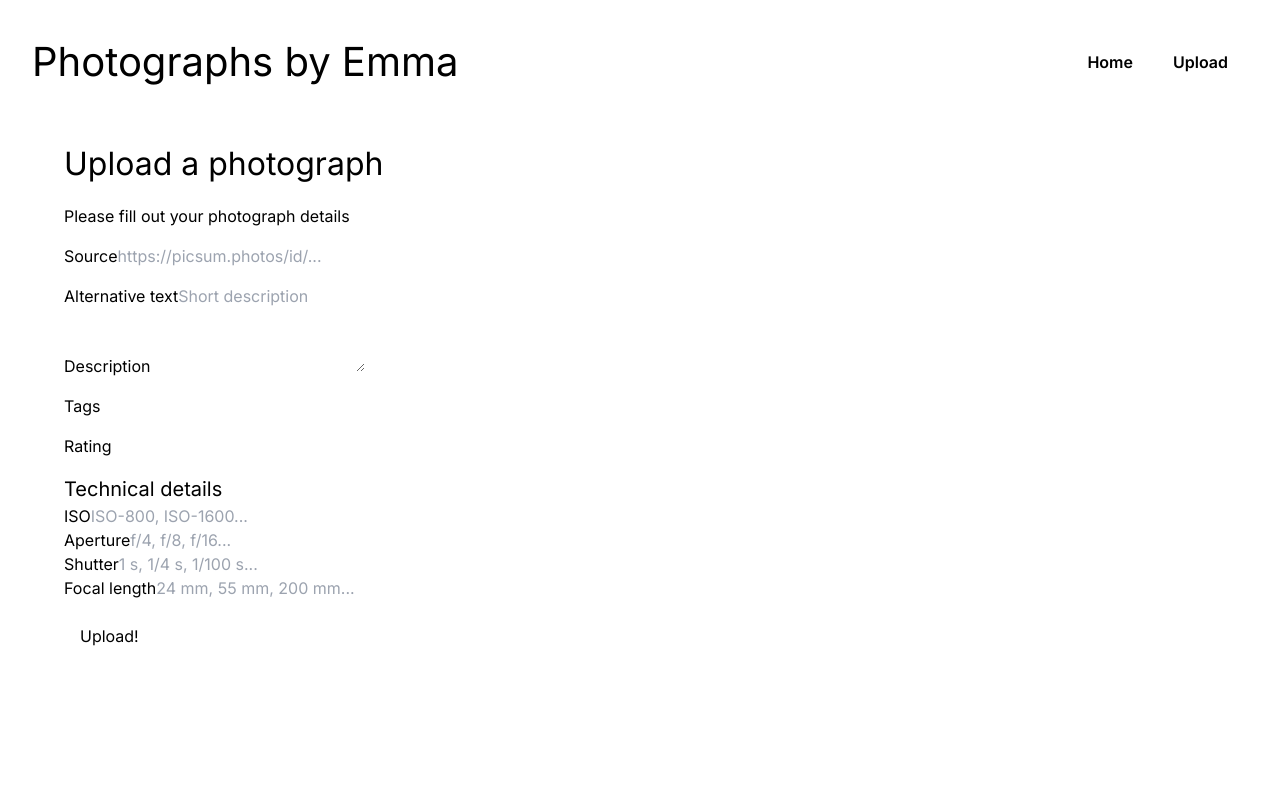
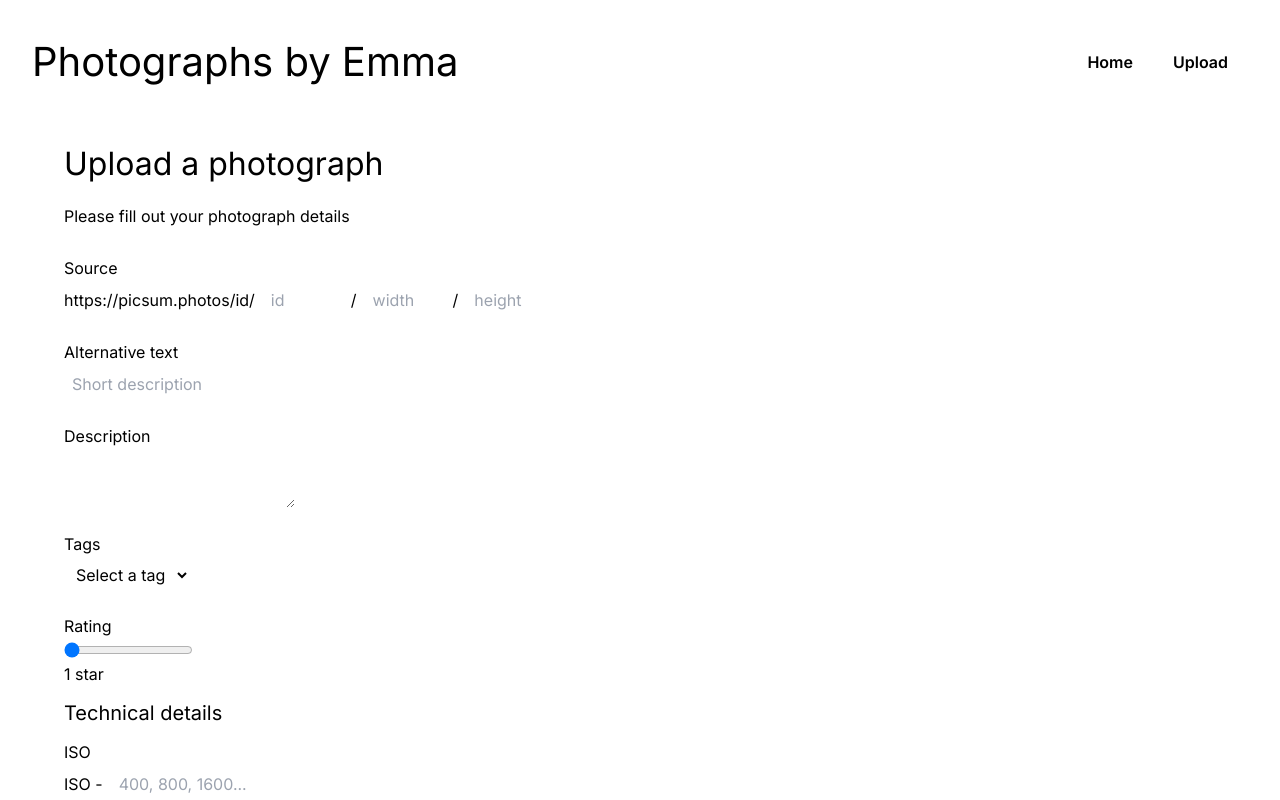
Before and after one commit to Ebo-Mex/next-photography, a Next.js app: page /create in a window 1280 px wide. Shown: the top 800 px of the page. Built offline with nearby package versions, Linux system fonts and the light colour scheme.

Commit message:
chore: final form changes

```diff
--- a/src/app/[id]/page.tsx
+++ b/src/app/[id]/page.tsx
@@ -5,7 +5,7 @@ import goldStar from "public/gold-star.svg";
 
 async function GetPhotographById(id: Number) {
     const URL = "http://localhost:8000";
-    const res = await fetch(`${URL}/photographs/${id}`);
+    const res = await fetch(`${URL}/photographs/${id}`, { cache: "no-store" });
     return res.json();
 }
 
@@ -21,7 +21,7 @@ export default async function Photograph({ params }: PhotoId) {
     return (
         <main className="pt-4 px-16 pb-16 flex flex-col gap-4">
             <h2>More details</h2>
-            <div className="flex flex-wrap items-start justify-around p-8">
+            <div className="flex flex-wrap items-start justify-around p-8 gap-8">
                 <div className="relative w-60 h-60">
                     <Image
                         alt={photograph.alt}
@@ -53,7 +53,7 @@ export default async function Photograph({ params }: PhotoId) {
             <div className="flex gap-2 items-center">
                 Tags:
                 <div className="flex gap-4">
-                    {photograph.tags.map((tag: String, idx: Number) => (
+                    {photograph.tags && photograph.tags.map((tag: String, idx: Number) => (
                         <p className="chips" key={`tag-${idx}`}>
                             {tag}
                         </p>
--- a/src/app/components/CreatePhotoForm.tsx
+++ b/src/app/components/CreatePhotoForm.tsx
@@ -17,16 +17,20 @@ interface PhotographUploadData {
 
 export default function CreatePhotoForm() {
     const router = useRouter();
-    const [src, setSrc] = useState('')
+    const availableTags = ['city', 'rural', 'urban', 'flower', 'macro', 'pets'];
+
+    const [photoId, setPhotoId] = useState('')
+    const [width, setWidth] = useState('')
+    const [height, setHeight] = useState('')
     const [alt, setAlt] = useState('')
     const [description, setDescription] = useState('')
-    const [tags, setTags] = useState([])
+    const [tags, setTags] = useState<string[]>([])
     const [rating, setRating] = useState(1)
     const [iso, setIso] = useState('')
     const [aperture, setAperture] = useState('')
     const [shutter, setShutter] = useState('')
     const [focallength, setFocallength] = useState('')
-
+    const [isLoading, setIsLoading] = useState(false)
 
     async function CreatePhotograph(data: PhotographUploadData) {
         const URL = "http://localhost:8000";
@@ -45,34 +49,67 @@ export default function CreatePhotoForm() {
     }
 
     const handleUpload = () => {
+        setIsLoading(true);
+
         const photograph: PhotographUploadData = {
             alt,
             rating,
-            src,
+            src: `https://picsum.photos/id/${photoId}/${width}/${height}`,
             tags,
-            iso,
-            aperture,
-            shutter,
-            focallength,
+            iso: `ISO-${iso}`,
+            aperture: `f/${aperture}`,
+            shutter: `${shutter} s`,
+            focallength: `${focallength} mm`,
             description,
         }
 
         CreatePhotograph(photograph);
     }
 
+    const handleTagChange = (e: React.ChangeEvent<HTMLSelectElement>) => {
+        const tag = e.target.value;
+        if (!tags.includes(tag)) {
+            setTags(previousTag => [...previousTag, tag]);
+        }
+    }
+
+    const handleRemoveTag = (tag: string) => {
+        setTags(previousTags => previousTags.filter((currentTag) => currentTag !== tag));
+    }
+
     return (
         <div>
-            <form action={handleUpload} className="flex flex-col gap-4">
-                <div>
+            <form action={handleUpload} className="flex flex-col">
+                <div className="input-container src">
                     <label htmlFor="src">Source</label>
-                    <input
-                        id="src"
-                        placeholder="https://picsum.photos/id/..."
-                        required
-                        onChange={(e) => setSrc(e.target.value)}
-                    ></input>
+                    <div>
+                        <span className="mr-2">https://picsum.photos/id/</span>
+                        <input
+                            id="src"
+                            placeholder="id"
+                            required
+                            type="number"
+                            onChange={(e) => setPhotoId(e.target.value)}
+                        ></input>
+                        <span className="mx-2">/</span>
+                        <input
+                            id="width"
+                            placeholder="width"
+                            required
+                            type="number"
+                            onChange={(e) => setWidth(e.target.value)}
+                        ></input>
+                        <span className="mx-2">/</span>
+                        <input
+                            id="height"
+                            placeholder="height"
+                            required
+                            type="number"
+                            onChange={(e) => setHeight(e.target.value)}
+                        ></input>
+                    </div>
                 </div>
-                <div>
+                <div className="input-container">
                     <label htmlFor="alt">Alternative text</label>
                     <input
                         id="alt"
@@ -81,68 +118,98 @@ export default function CreatePhotoForm() {
                         onChange={(e) => setAlt(e.target.value)}
                     ></input>
                 </div>
-                <div>
+                <div className="input-container">
                     <label htmlFor="description">Description</label>
                     <textarea id="description"
                         onChange={(e) => setDescription(e.target.value)}
                     ></textarea>
                 </div>
-                {/* TODO DROPDOWN */}
-                <div>
+                <div className="input-container">
                     <label htmlFor="tags">Tags</label>
-                    <input id="tags"
-                    // onChange={(e) => setTags(e.target.value)}
-                    ></input>
+                    <select
+                        id="tags"
+                        onChange={handleTagChange}
+                        value=''
+                    >
+                        <option hidden value="">Select a tag</option>
+                        {availableTags.map((tag, idx) => (
+                            <option className="capitalize" key={`option-tag-${idx}`} value={tag}>{tag}</option>
+                        ))}
+                    </select>
+                    {tags.length > 0 &&
+                        (
+                            <div className="flex flex-wrap gap-4 mt-4">
+                                {tags.map((tag, idx) => (
+                                    <div className="chips capitalize w-fit flex items-center justify-center" key={`selected-tag-${idx}`}>
+                                        <p>{tag}</p> <button type="button" onClick={() => handleRemoveTag(tag)} className="m-0 ml-2 py-1 px-2 border-2 text-red-500"><p className="m-0">x</p></button>
+                                    </div>
+                                ))}
+                            </div>
+                        )
+                    }
                 </div>
-                {/* TODO SLIDER */}
-                <div>
+                <div className="input-container rating">
                     <label htmlFor="rating">Rating</label>
-                    <input type="number" id="rating"
+                    <input type="range" min="1" max="5" id="rating" value={rating}
                         onChange={(e) => setRating(Number(e.target.value))}
                     ></input>
+                    <p>{rating === 1 ? '1 star' : rating + ' stars'}</p>
                 </div>
                 <div>
                     <h3>Technical details</h3>
-                    <div>
+                    <div className="input-container">
                         <label htmlFor="iso">ISO</label>
+                        <div>
+                        <span className="mr-2">ISO -</span>
                         <input
                             id="iso"
-                            placeholder="ISO-800, ISO-1600..."
+                            placeholder="400, 800, 1600..."
                             required
+                            type="number"
                             onChange={(e) => setIso(e.target.value)}
                         ></input>
+                        </div>
                     </div>
-                    <div>
+                    <div className="input-container">
                         <label htmlFor="aperture">Aperture</label>
+                        <div>
+                        <span className="mr-2">f /</span>
                         <input
                             id="aperture"
-                            placeholder="f/4, f/8, f/16..."
+                            placeholder="4, 8, 16..."
                             required
+                            type="number"
                             onChange={(e) => setAperture(e.target.value)}
                         ></input>
+                        </div>
                     </div>
-                    <div>
+                    <div className="input-container">
                         <label htmlFor="shutter">Shutter</label>
+                        <div>
                         <input
                             id="shutter"
-                            placeholder="1 s, 1/4 s, 1/100 s..."
+                            placeholder="1, 1/4, 1/100..."
                             required
                             onChange={(e) => setShutter(e.target.value)}
                         ></input>
+                        <span className="ml-2">s</span>
+                        </div>
                     </div>
-                    <div>
+                    <div className="input-container">
                         <label htmlFor="focallength">Focal length</label>
+                        <div>
                         <input
                             id="focallength"
-                            placeholder="24 mm, 55 mm, 200 mm..."
+                            placeholder="24, 55, 200..."
                             required
-                            onChange={(e) => setFocallength(e.target.value)}
+                            type="number"
+                            onChange={(e) => setFocallength(e.target.value + ' mm')}
                         ></input>
+                        <span className="ml-2">mm</span>
+                        </div>
                     </div>
                 </div>
-                <button
-                    className="w-fit py-2 px-4"
-                >Upload!</button>
+                <button disabled={isLoading} className="w-fit py-2 px-4" >{isLoading ? 'Hang in there!' : 'Upload'}</button>
             </form>
         </div>
     )
--- a/src/app/components/DeleteButton.tsx
+++ b/src/app/components/DeleteButton.tsx
@@ -1,16 +1,18 @@
 "use client"
 
 import { useRouter } from 'next/navigation';
+import { useState } from 'react';
 
 type deleteButtonProps = {
     id: Number
 }
 
-export default function DeleteButton(props: deleteButtonProps){
+export default function DeleteButton(props: deleteButtonProps) {
+    const [isLoading, setIsLoading] = useState(false)
     const router = useRouter();
 
     async function DeletePhotographById(id: Number) {
-
+        setIsLoading(true);
         const URL = "http://localhost:8000";
         const res = await fetch(`${URL}/photographs/${id}`, {
             method: "DELETE",
@@ -24,7 +26,7 @@ export default function DeleteButton(props: deleteButtonProps){
 
     return (
         <div>
-            <button className='bg-red-500 py-2 px-4 rounded-lg ' onClick={() => DeletePhotographById(props.id)}>Delete</button>
+            <button disabled={isLoading} className='bg-red-500 py-2 px-4 rounded-lg ' onClick={() => DeletePhotographById(props.id)}>{isLoading ? 'Deleting...' : 'Delete'}</button>
         </div>
     )
 }
--- a/src/app/globals.css
+++ b/src/app/globals.css
@@ -67,10 +67,38 @@ ol li {
     color: var(--tertiary);
 }
 
+form .input-container {
+    display: flex;
+    flex-direction: column;
+    gap: 4px;
+    width: 50vw;
+    margin: 12px 0;
+}
+
+form .input-container input:not([type='range']),
+form .input-container select,
+form .input-container textarea {
+    padding: 4px 8px;
+}
+
+form .input-container.src input {
+    width: 5rem;
+}
+
+form .input-container select option {
+    background-color: var(--background-start-rgb);
+}
+
 form input,
 form textarea,
-form button {
+form button,
+form select {
     background-color: transparent;
     border: 1px solid var(--tertiary);
     border-radius: 8px;
+    width: fit-content;
 }
+
+form button {
+    margin-top: 16px;
+}
```
